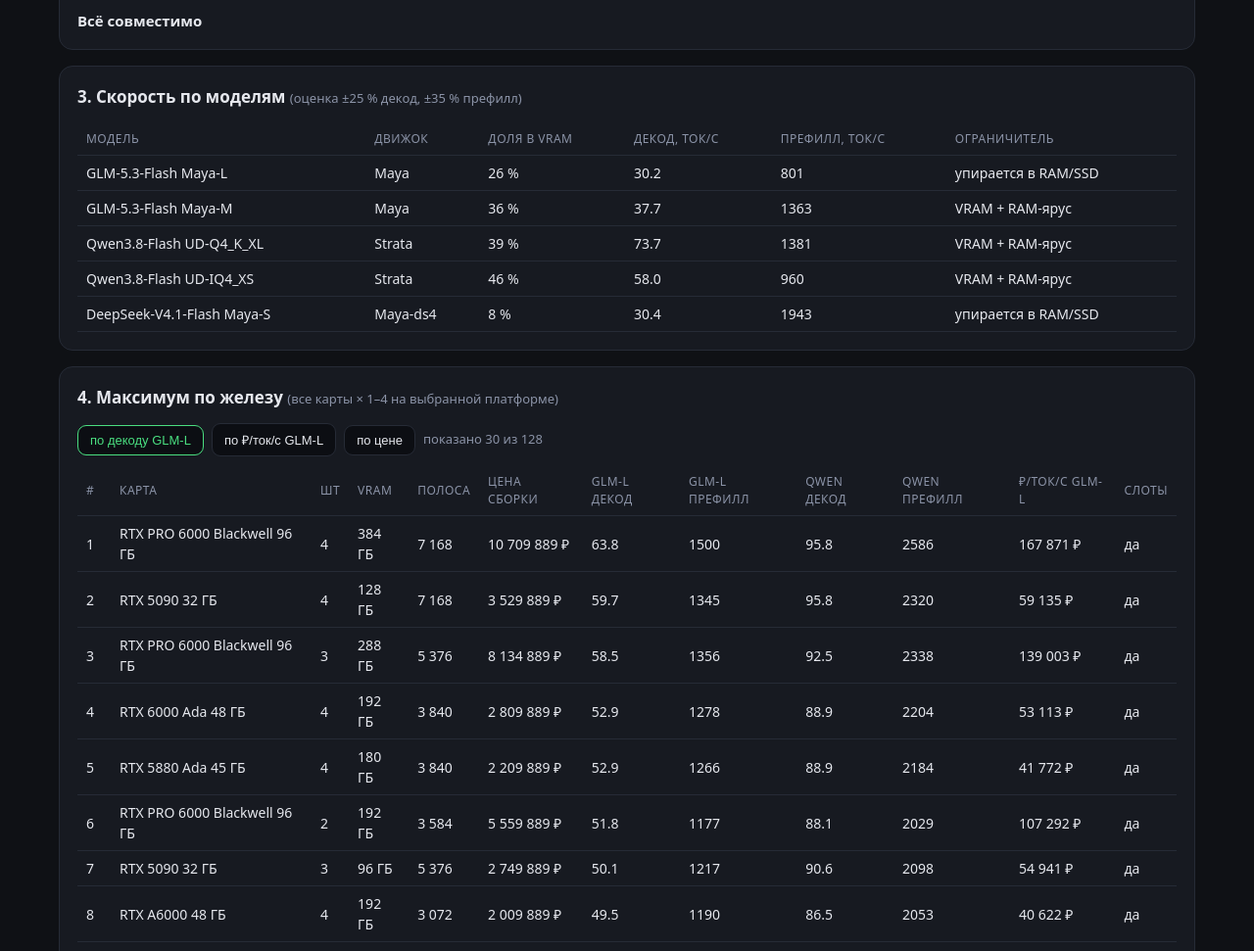
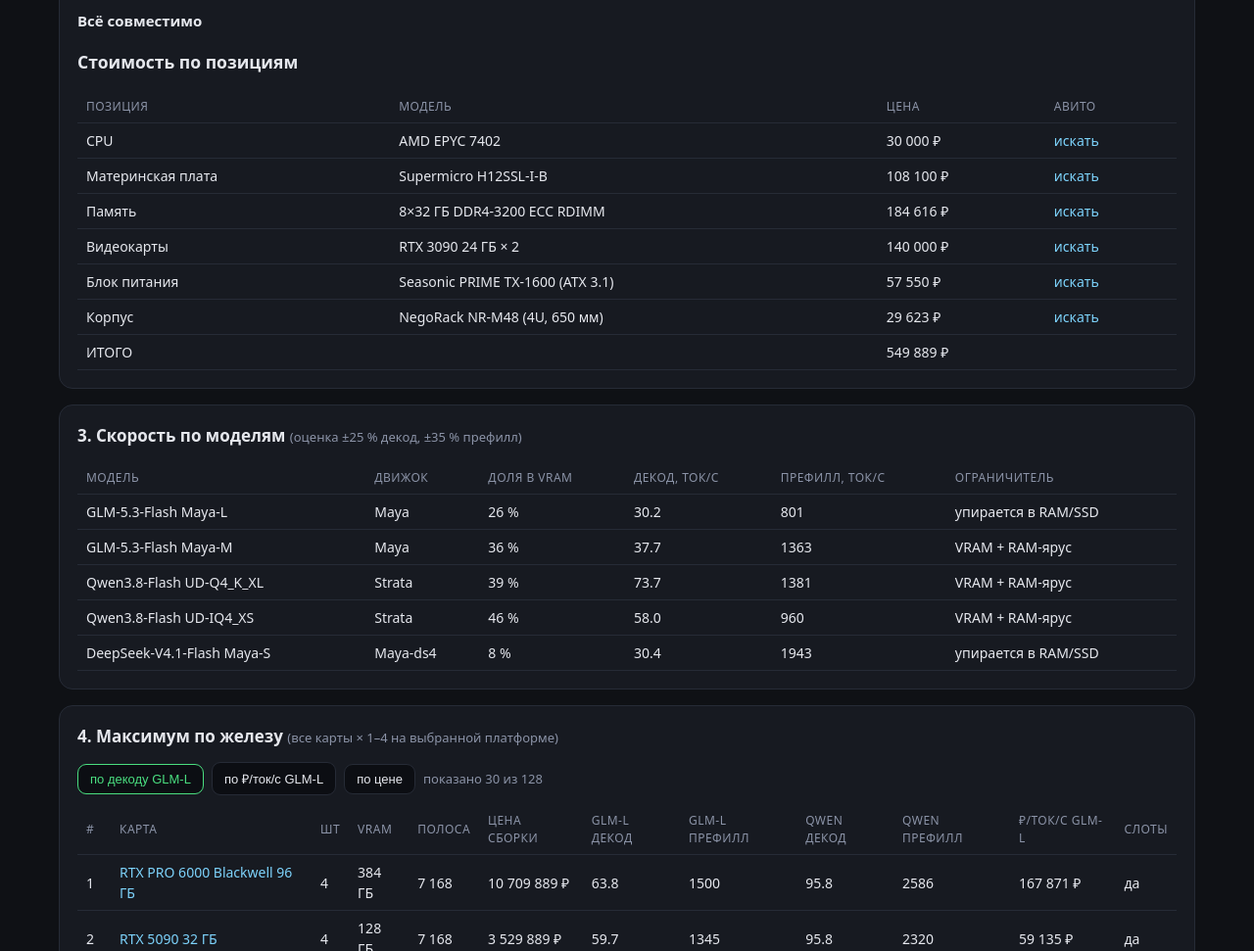
Before and after one commit to ErvSed/ai-hardware-calculator, a plain HTML site: page index.html in a window 1280 px wide. Shown: the part 796-1767 px from the top of the page at 98% size. Drawn offline with Linux system fonts and the light colour scheme.

Commit message:
update index.html

```diff
--- a/index.html
+++ b/index.html
@@ -41,6 +41,8 @@
     </div>
     <table class="tbl" id="checks"></table>
     <p class="verdict" id="verdict"></p>
+    <h3 class="h3">Стоимость по позициям</h3>
+    <table class="tbl" id="breakdown"></table>
   </section>
 
   <section class="panel">
@@ -114,8 +116,8 @@
     sel.cpu = sel.platform.cpus[0];
     sel.mb = sel.platform.mbs[0];
     sel.ram = sel.platform.rams[0];
-    fill($("cpu"), sel.platform.cpus, function(c){ return c.name + " · " + c.cores + " ядер · " + c.bw + " ГБ/с"; }, sel.cpu);
-    fill($("mb"), sel.platform.mbs, function(m){ return m.name + " · " + m.ram + " · " + m.slots + "×x16"; }, sel.mb);
+    fill($("cpu"), sel.platform.cpus, function(c){ return c.name + " · " + c.cores + " ядер · " + c.bw + " ГБ/с · " + c.price.toLocaleString("ru-RU") + " ₽"; }, sel.cpu);
+    fill($("mb"), sel.platform.mbs, function(m){ return m.name + " · " + m.ram + " · " + m.slots + "×x16 · " + m.price.toLocaleString("ru-RU") + " ₽"; }, sel.mb);
     fill($("ram"), sel.platform.rams, function(r){ return r.name + " · " + r.price.toLocaleString("ru-RU") + " ₽"; }, sel.ram);
     $("hint").textContent = sel.platform.title;
     render();
@@ -147,6 +149,21 @@
         (m.blocked ? "—" : num(m.prefill, 0)) + "</td><td>" + m.lim + "</td></tr>";
     }).join("");
 
+    var items = [
+      ["CPU", sel.cpu.name, sel.cpu.price, sel.cpu.avitoUrl],
+      ["Материнская плата", sel.mb.name, sel.mb.price, sel.mb.avitoUrl],
+      ["Память", sel.ram.name, sel.ram.price, sel.ram.avitoUrl],
+      ["Видеокарты", sel.gpu.name + " × " + sel.count, sel.gpu.price * sel.count, sel.gpu.avitoUrl],
+      ["Блок питания", sel.psu.name, sel.psu.price, sel.psu.avitoUrl],
+      ["Корпус", sel["case"].name, sel["case"].price, sel["case"].avitoUrl]
+    ];
+    $("breakdown").innerHTML = "<thead><tr><th>Позиция</th><th>Модель</th><th>Цена</th><th>Авито</th></tr></thead><tbody>" +
+      items.map(function(it){
+        return "<tr><td>" + it[0] + "</td><td>" + it[1] + "</td><td>" + money(it[2]) + "</td><td>" +
+          "<a href='" + it[3] + "' target='_blank' rel='noopener'>искать</a></td></tr>";
+      }).join("") +
+      "<tr class='total'><td>ИТОГО</td><td></td><td>" + money(r.price) + "</td><td></td></tr></tbody>";
+
     renderMax();
   }
 
@@ -160,7 +177,9 @@
     });
     var top = rows.slice(0, 30);
     $("max").querySelector("tbody").innerHTML = top.map(function(x, i){
-      return "<tr><td>" + (i + 1) + "</td><td>" + x.gpu + "</td><td>" + x.n + "</td><td>" + x.vram + " ГБ</td><td>" +
+      var g = DB.gpus.find(function(v){ return v.name === x.gpu; });
+      var link = g ? g.avitoUrl : "#";
+      return "<tr><td>" + (i + 1) + "</td><td><a href='" + link + "' target='_blank' rel='noopener'>" + x.gpu + "</a></td><td>" + x.n + "</td><td>" + x.vram + " ГБ</td><td>" +
         x.bwVram.toLocaleString("ru-RU") + "</td><td>" + money(x.price) + "</td><td>" + num(x.glmDec) + "</td><td>" +
         num(x.glmPP, 0) + "</td><td>" + num(x.qwenDec) + "</td><td>" + num(x.qwenPP, 0) + "</td><td>" +
         (x.perGlm ? money(x.perGlm) : "—") + "</td><td>" + (x.fits ? "да" : "нет") + "</td></tr>";
@@ -200,8 +219,8 @@
   fill($("platform"), DB.platforms, function(p){ return p.name; }, sel.platform);
   fill($("gpu"), DB.gpus, function(g){ return g.name + " · " + g.vram + " ГБ · " + (g.price ? g.price.toLocaleString("ru-RU") + " ₽" : "цена н/д") + " · " + g.vendor; }, sel.gpu);
   fill($("count"), [1, 2, 3, 4], function(n){ return n + " шт"; }, 2);
-  fill($("psu"), DB.psus, function(p){ return p.name + " · " + p.w + " Вт"; }, sel.psu);
-  fill($("case"), DB.cases, function(c){ return c.name; }, sel["case"]);
+  fill($("psu"), DB.psus, function(p){ return p.name + " · " + p.w + " Вт · " + p.price.toLocaleString("ru-RU") + " ₽"; }, sel.psu);
+  fill($("case"), DB.cases, function(c){ return c.name + " · до " + c.len + " мм · " + c.price.toLocaleString("ru-RU") + " ₽"; }, sel["case"]);
   $("count").value = "1";
   refreshPlatform();
 })();
```
